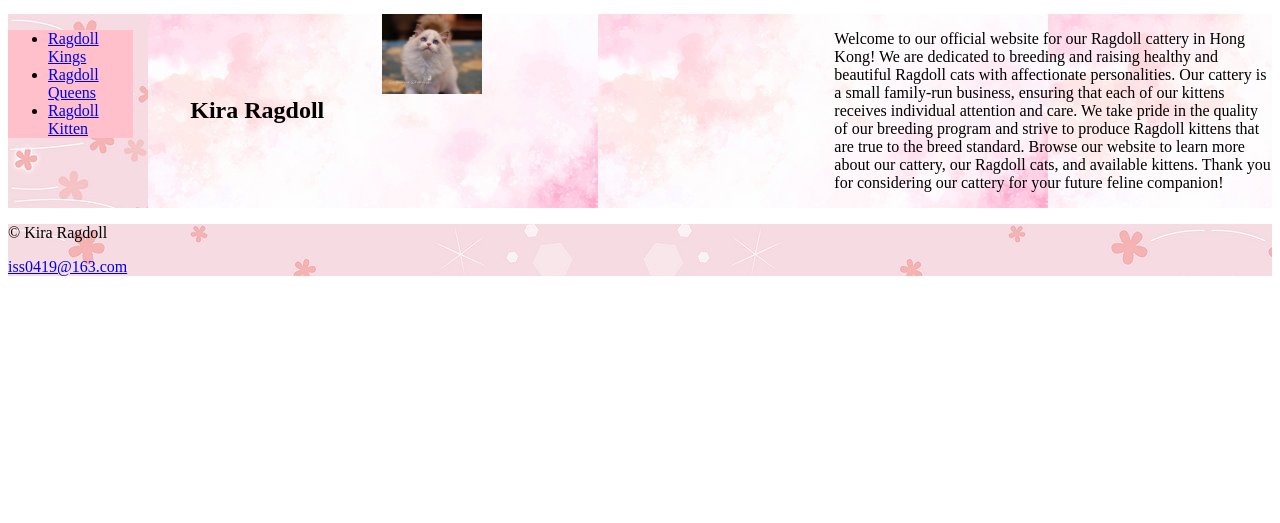
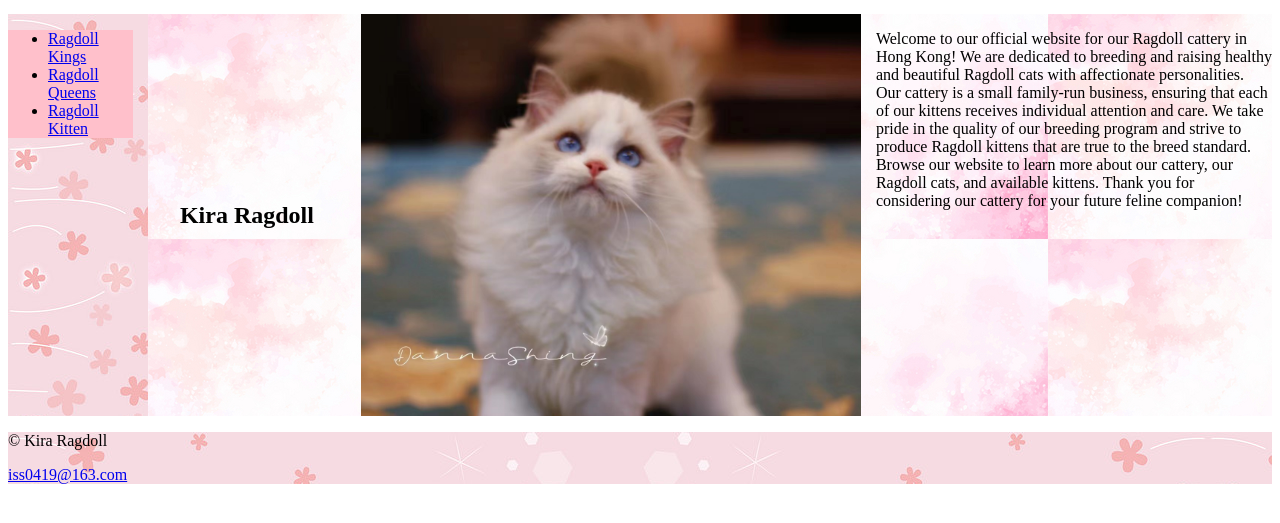
Before and after one commit to kira419/COMM7960Week6, a plain HTML site: page home.html in a window 1280 px wide. Shown: the part 87-610 px from the top of the page. Drawn offline with Linux system fonts and the light colour scheme.

Commit message:
Update home.html

```diff
--- a/home.html
+++ b/home.html
@@ -27,7 +27,7 @@
             </aside>
             <article>
               <h1>Kira Ragdoll</h1>
-              <img src="images/kitten.jpg" width="100px">
+              <img src="images/kitten.jpg" width="500px">
               <p>Welcome to our official website for our Ragdoll cattery in Hong Kong! We are dedicated to breeding and raising healthy and beautiful Ragdoll cats with affectionate personalities. Our cattery is a small family-run business, ensuring that each of our kittens receives individual attention and care. We take pride in the quality of our breeding program and strive to produce Ragdoll kittens that are true to the breed standard. Browse our website to learn more about our cattery, our Ragdoll cats, and available kittens. Thank you for considering our cattery for your future feline companion!</p>
             </article>
         </main>
```
